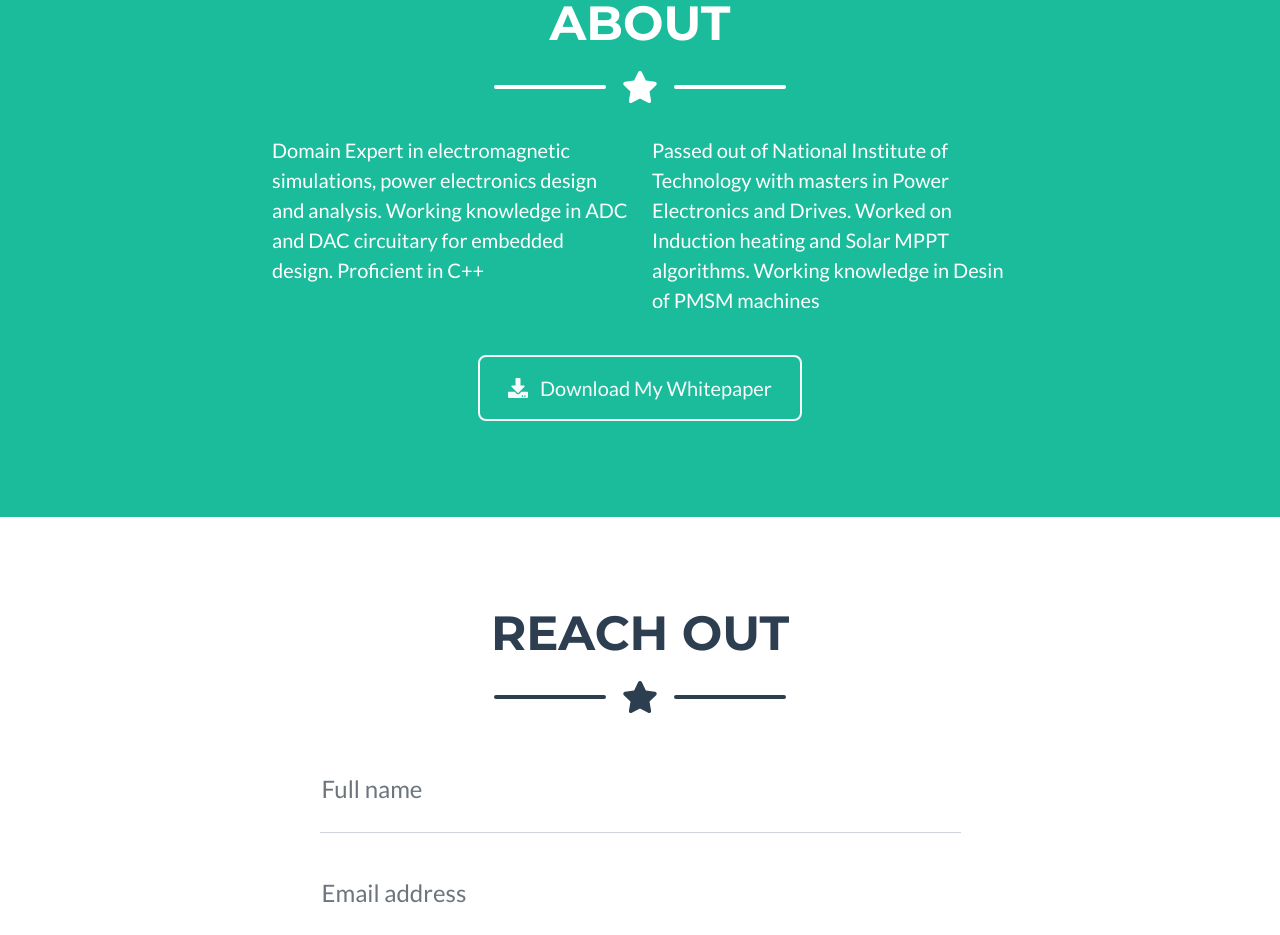
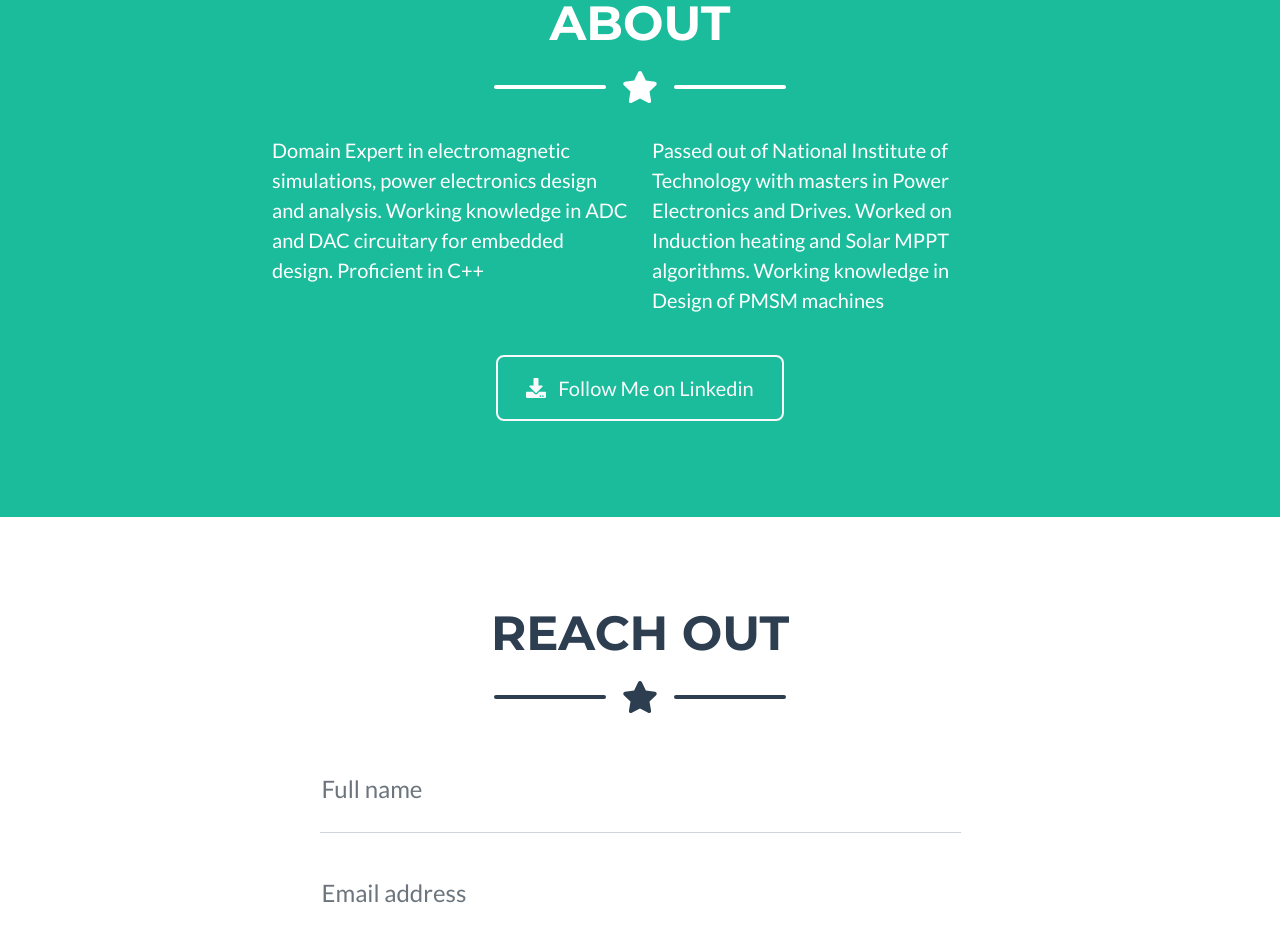
Before and after one commit to kondetiraviteja028/kondetiraviteja028.github.io, a plain HTML site: page index.html in a window 1280 px wide. Shown: the part 1774-2709 px from the top of the page. Drawn offline with nearby package versions, Linux system fonts and the light colour scheme.

Commit message:
Update index.html
added linkedin profile address instead of white paper link

```diff
--- a/index.html
+++ b/index.html
@@ -135,13 +135,13 @@
                 <!-- About Section Content-->
                 <div class="row">
                     <div class="col-lg-4 ms-auto"><p class="lead">Domain Expert in electromagnetic simulations, power electronics design and analysis. Working knowledge in ADC and DAC circuitary for embedded design. Proficient in C++</p></div>
-                    <div class="col-lg-4 me-auto"><p class="lead">Passed out of National Institute of Technology with masters in Power Electronics and Drives. Worked on Induction heating and Solar MPPT algorithms. Working knowledge in Desin of PMSM machines</p></div>
+                    <div class="col-lg-4 me-auto"><p class="lead">Passed out of National Institute of Technology with masters in Power Electronics and Drives. Worked on Induction heating and Solar MPPT algorithms. Working knowledge in Design of PMSM machines</p></div>
                 </div>
                 <!-- About Section Button-->
                 <div class="text-center mt-4">
-                    <a class="btn btn-xl btn-outline-light" href="https://startbootstrap.com/theme/freelancer/">
+                    <a class="btn btn-xl btn-outline-light" href="https://www.linkedin.com/in/ravi-teja-kondeti-4703a1138/">
                         <i class="fas fa-download me-2"></i>
-                        Download My Whitepaper
+                        Follow Me on Linkedin
                     </a>
                 </div>
             </div>
```
